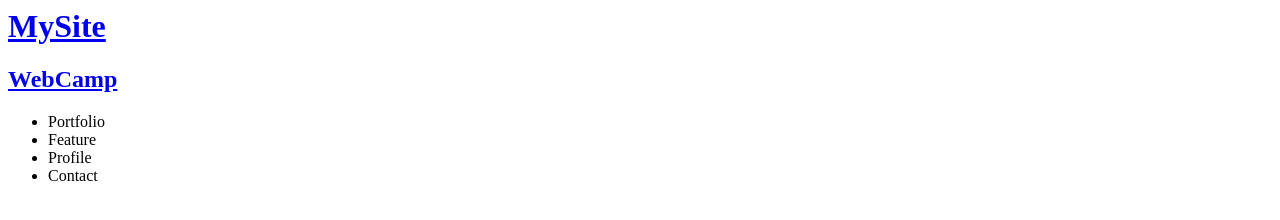
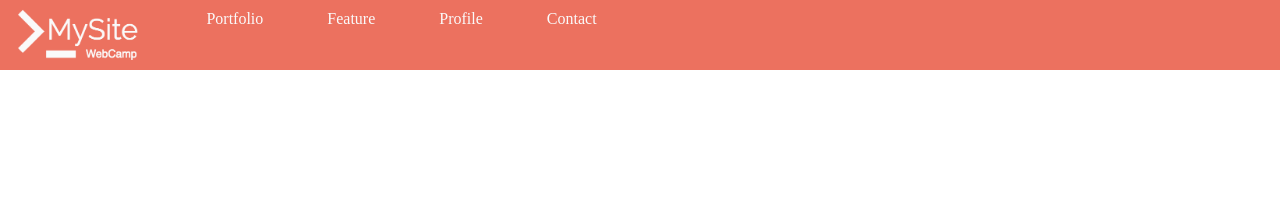
Before and after one commit to hanairokoromo/mysite, a plain HTML site: page index.html in a window 1280 px wide. Drawn offline with Linux system fonts and the light colour scheme.

Commit message:
header-css

```diff
--- a/index.html
+++ b/index.html
@@ -7,11 +7,12 @@
     </head>
     <body>
         <header>
-            <a href="index.html">
-                <h1 class="heading">MySite</h1>
-                <h2 class="sub-heading">WebCamp</h2>
-            </a>
             <nav>
+                <div class="nav-icon">
+                    <a href="index.html">
+                        <img class="nav-img" src="img/logo.png">
+                    </a>
+                </div>
                 <ul class="nav-list">
                     <li class="nav-list-item">Portfolio</li>
                     <li class="nav-list-item">Feature</li>
--- a/style.css
+++ b/style.css
@@ -0,0 +1,34 @@
+*{
+    margin: 0;
+    padding: 0;
+    box-sizing: border-box;
+}
+
+header{
+    height: 70px;
+    background-color: #EC715F;
+    font-size: 16px;
+    color: #FAFAFA;
+}
+
+nav{
+    display: flex;
+    width: 1024px;
+}
+
+.nav-img{
+    height: 70px;
+}
+
+.nav-list{
+    margin: 0 20px;
+    padding: 10px 0;
+    text-align: right;
+}
+
+.nav-list-item{
+    list-style: none;
+    display: inline-block;
+    margin: 0 20px;
+    padding: 0 10px;
+}
```
Also changed, not shown: img/favicon.ico (added), img/logo.png (added), img/mv.png (added), img/my-icon.jpg (added), img/sketch.jpg (added), img/talk.jpg (added), img/webcamp-mother.png (added), img/webcamp.png (added), img/websuku.png (added), img/write.jpg (added), 1 other file.
